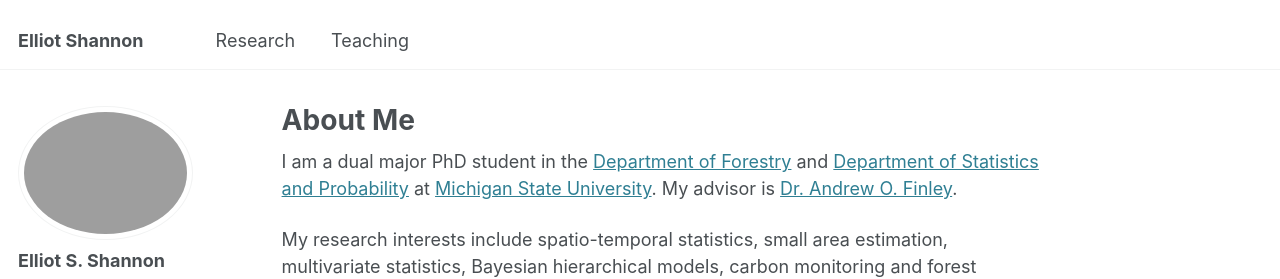
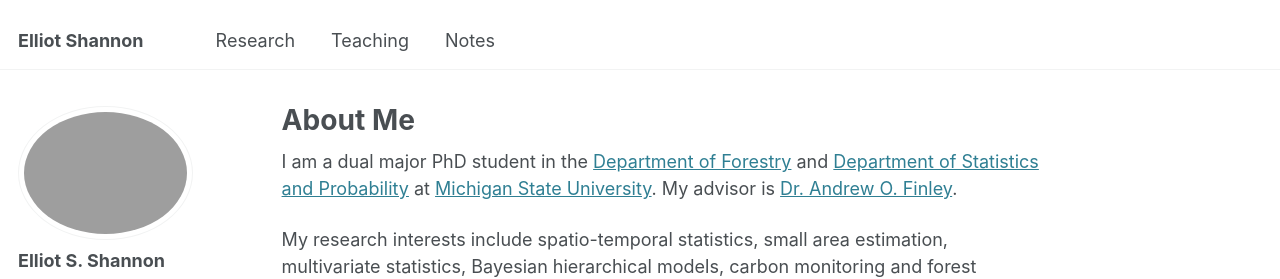
Before and after one commit to elliotshannon/elliotshannon.github.io, a Jekyll site: the page built from _pages/about.md, in a window 1280 px wide. Shown: the top 279 px of the page. Built offline with Jekyll 4.4.1, drawn with Linux system fonts in a browser that asks for light colours; some web fonts are replaced.

Commit message:
fixed notes page link

```diff
--- a/_data/navigation.yml
+++ b/_data/navigation.yml
@@ -10,3 +10,6 @@ main:
 
   - title: "Teaching"
     url: /teaching/
+
+  - title: "Notes"
+    url: /notes/
```
